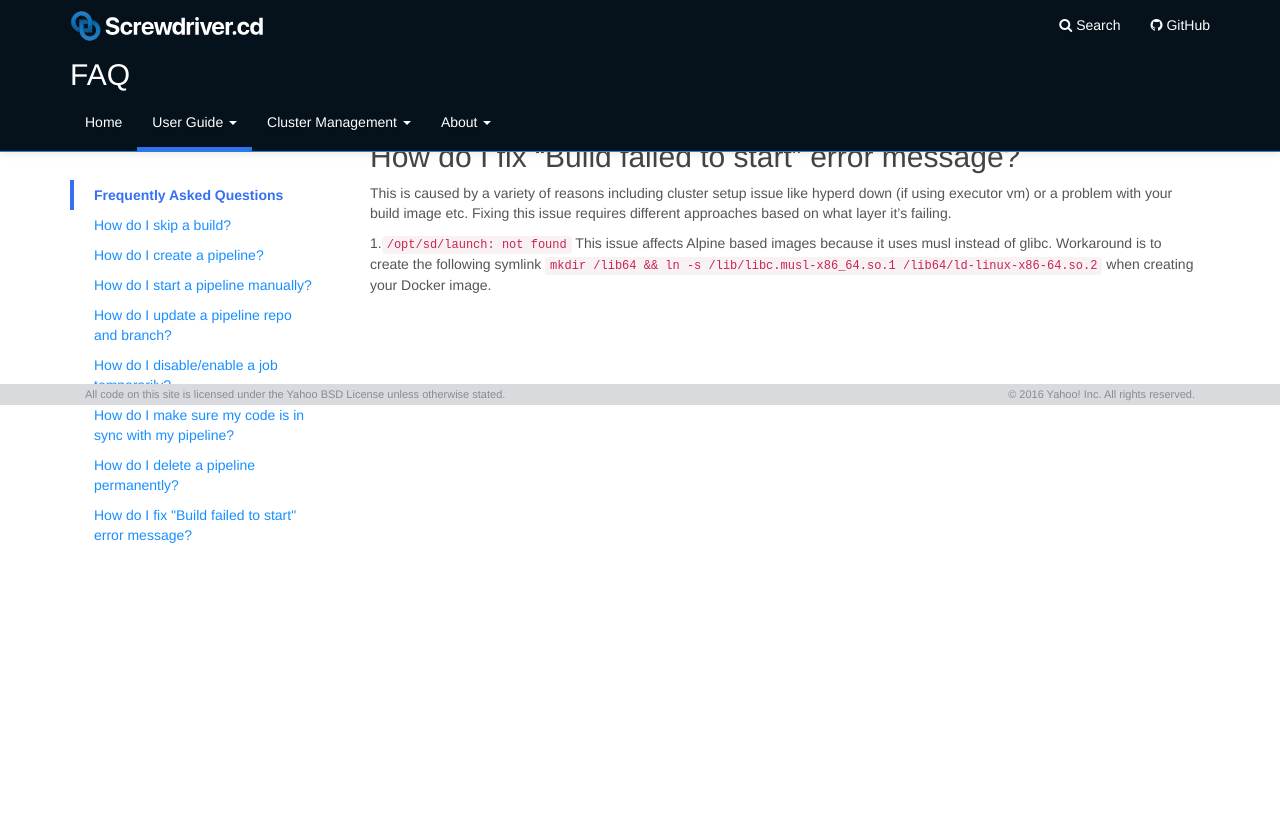
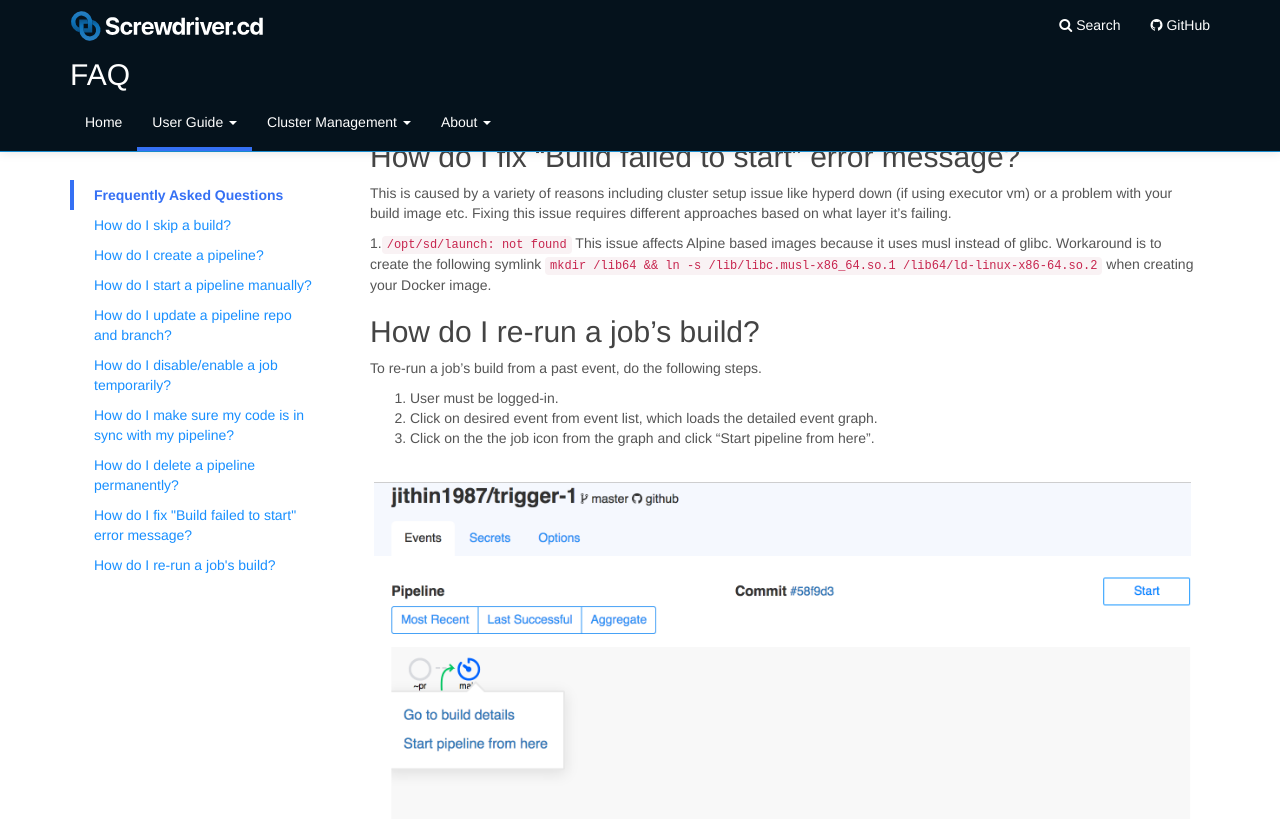
Before and after one commit to screwdriver-cd/guide, a Jekyll site: the page built from docs/user-guide/FAQ.md, in a window 1280 px wide and 900 px high, scrolled down 2759 px. Shown: the top 819 px of the window. Built offline with Jekyll 4.4.1, drawn with Linux system fonts in a browser that asks for light colours.

Commit message:
fix: move re-run instructions under FAQ

```diff
--- a/docs/user-guide/FAQ.md
+++ b/docs/user-guide/FAQ.md
@@ -23,6 +23,8 @@ toc:
       url: "#how-do-i-delete-a-pipeline-permanently"
     - title: How do I fix "Build failed to start" error message?
       url: "#how-do-i-fix-build-failed-to-start-error-message"
+    - title: How do I re-run a job's build?
+      url: "#how-do-i-re-run-a-jobs-build"
 ---
 
 # Frequently Asked Questions
@@ -77,3 +79,13 @@ This is caused by a variety of reasons including cluster setup issue like hyperd
 requires different approaches based on what layer it's failing.
 
 1.`/opt/sd/launch: not found` This issue affects Alpine based images because it uses musl instead of glibc. Workaround is to create the following symlink `mkdir /lib64 && ln -s /lib/libc.musl-x86_64.so.1 /lib64/ld-linux-x86-64.so.2` when creating your Docker image.
+
+## How do I re-run a job's build?
+To re-run a job's build from a past event, do the following steps.
+
+1. User must be logged-in.
+1. Click on desired event from event list, which loads the detailed event graph.
+1. Click on the the job icon from the graph and click "Start pipeline from here".
+
+![Select Event and load event graph](../assets/re-run-select.png)
+![Start new build for job](../assets/re-run-start.png)
```
Also changed, not shown: docs/user-guide/configuration/workflow.md (+1 -9 lines), docs/assets/re-run-select.png (added), docs/assets/re-run-start.png (added).
